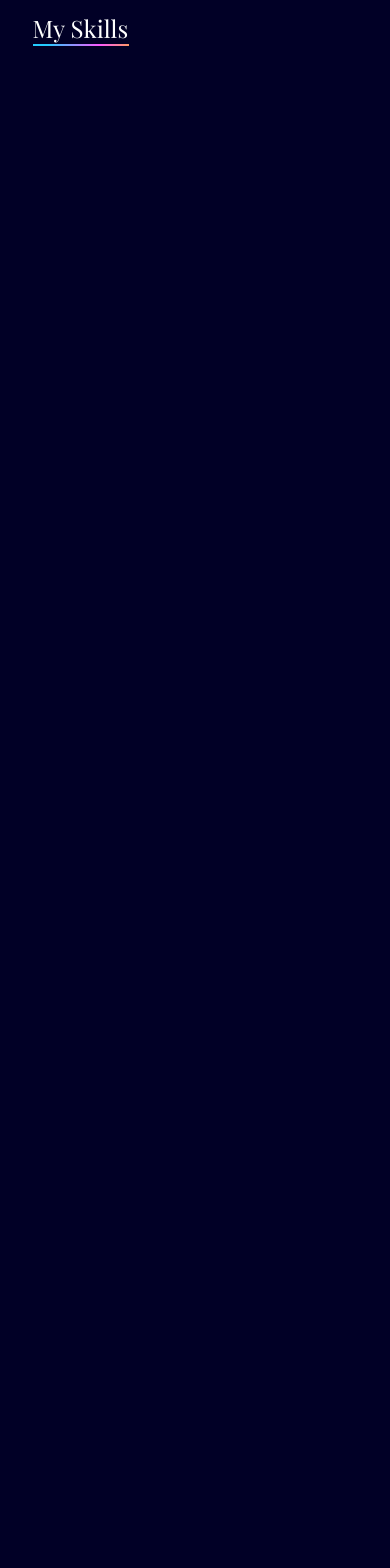
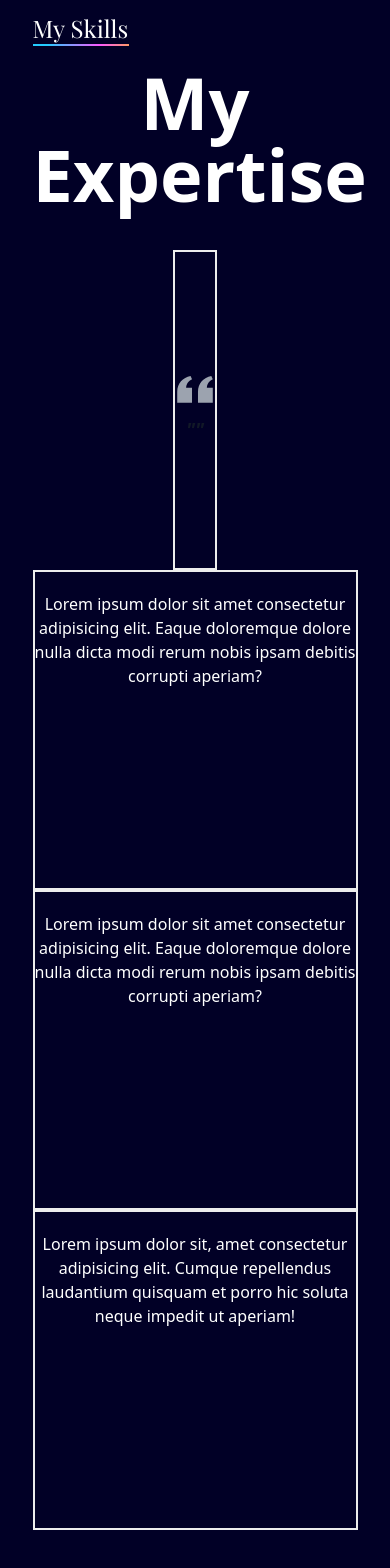
Before and after one commit to Utkarsh575/react-portfolio, a React (Vite) app: page / in a window 390 px wide. Shown: the part 1249-2817 px from the top of the page. Before the commit the page ends 1499 px from the top, so only its background shows below. Built offline with nearby package versions, Linux system fonts and the light colour scheme; no server answers.

Commit message:
:sparkles: added quotes to skills section

```diff
--- a/src/components/Skills.jsx
+++ b/src/components/Skills.jsx
@@ -4,7 +4,7 @@ import axios from "axios";
 import LineBreak from "./LineBreak";
 
 const Skills = () => {
-  const isAboveSmallScreens = useMediaQuery("(min-width:768px)");
+  const isAboveSmallScreens = useMediaQuery("(min-width:1060px)");
   const [quote, setQuote] = useState("");
   useEffect(() => {
     fetch("https://api.adviceslip.com/advice")
@@ -20,23 +20,62 @@ const Skills = () => {
         My Skills
         <LineBreak width={"md:w-32 w-24"} />
       </div>
-      <h1 className="text-center bg-clip-text  bg-[url('../src/assets/brush.png') text-transparent text-7xl font-bold font-sans">
+      <h1 className="text-center bg-clip-text text-7xl font-bold font-sans">
         My Expertise{" "}
       </h1>
       {isAboveSmallScreens ? (
-        <div className="mt-10 items-center flex flex-row justify-start">
-          <div className="w-[33%] flex justify-center h-[20rem] text-center  items-start border-2 border-grey py-5 ]">
+        <div className="mt-10 items-center flex flex-row  justify-start  ">
+          <div className="basis-1/3 flex justify-center h-[20rem] text-center  items-center border-2 border-grey py-5 ]">
             <p>hi</p>
           </div>
-          <div className="w-[33%] flex justify-center h-[20rem] text-center  items-start border-2 border-grey py-5">
+          <div className="basis-1/3 flex justify-center h-[20rem] text-center  items-center border-2 border-grey py-5">
             <p>hi</p>
           </div>
-          <div className="w-[33%] flex justify-center h-[20rem] text-center  items-start border-2 border-grey py-5">
+          <div className="basis-1/3 flex justify-center h-[20rem] text-center  items-center border-2 border-grey py-5">
             <p>hi</p>
           </div>
         </div>
       ) : (
-        <div></div>
+        <div className="mt-10 items-center flex xs:flex-row flex-col-reverse flex-wrap w-auto justify-start  ">
+          <div className="xs:basis-1/2  flex justify-center h-[20rem] text-center  items-start border-2 border-grey py-5 ]">
+            <p>
+              Lorem ipsum dolor sit, amet consectetur adipisicing elit. Cumque
+              repellendus laudantium quisquam et porro hic soluta neque impedit
+              ut aperiam!
+            </p>
+          </div>
+          <div className="xs:basis-1/2  flex justify-center h-[20rem] text-center  items-start border-2 border-grey py-5">
+            <p>
+              Lorem ipsum dolor sit amet consectetur adipisicing elit. Eaque
+              doloremque dolore nulla dicta modi rerum nobis ipsam debitis
+              corrupti aperiam?
+            </p>
+          </div>
+          <div className="xs:basis-1/2  flex justify-center h-[20rem] text-center  items-start border-2 border-grey py-5">
+            <p>
+              Lorem ipsum dolor sit amet consectetur adipisicing elit. Eaque
+              doloremque dolore nulla dicta modi rerum nobis ipsam debitis
+              corrupti aperiam?
+            </p>
+          </div>
+          <div className="xs:basis-1/2  flex justify-center h-[20rem] text-center  items-center border-2 border-grey py-5">
+            <blockquote className="text-xl italic font-semibold text-gray-900 dark:text-white">
+              <svg
+                aria-hidden="true"
+                className="w-10 h-10 text-gray-400 dark:text-gray-600"
+                viewBox="0 0 24 27"
+                fill="none"
+                xmlns="http://www.w3.org/2000/svg"
+              >
+                <path
+                  d="M14.017 18L14.017 10.609C14.017 4.905 17.748 1.039 23 0L23.995 2.151C21.563 3.068 20 5.789 20 8H24V18H14.017ZM0 18V10.609C0 4.905 3.748 1.038 9 0L9.996 2.151C7.563 3.068 6 5.789 6 8H9.983L9.983 18L0 18Z"
+                  fill="currentColor"
+                />
+              </svg>
+              <p>"{quote}"</p>
+            </blockquote>
+          </div>
+        </div>
       )}
     </section>
   );
```
